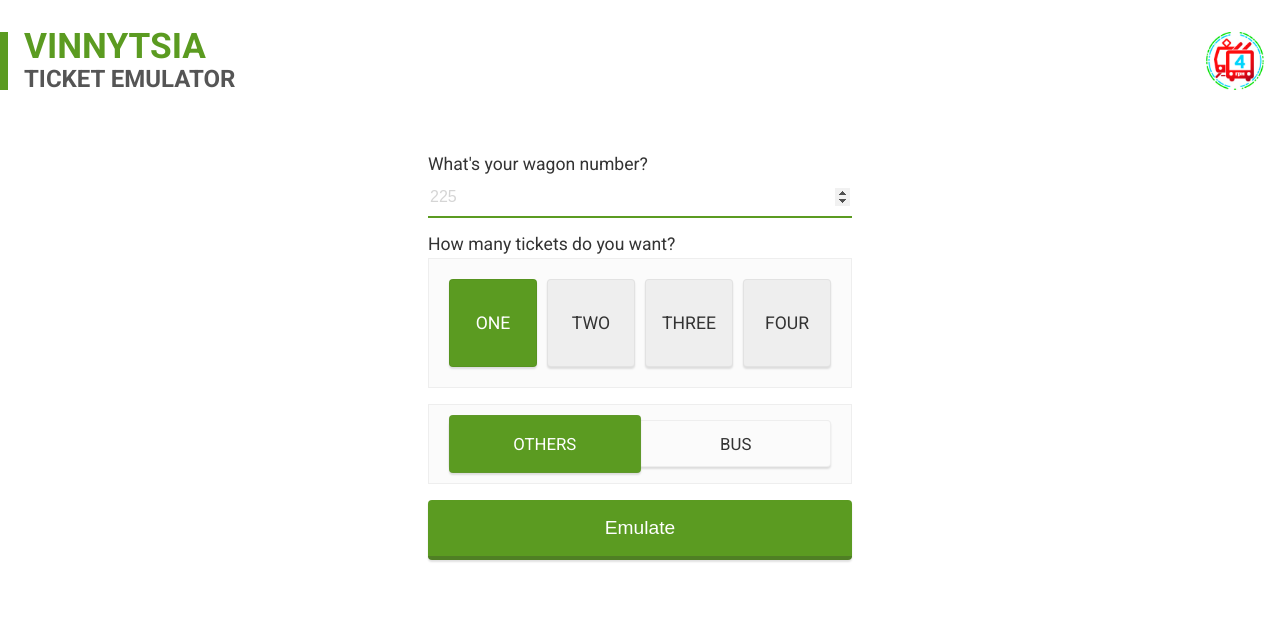
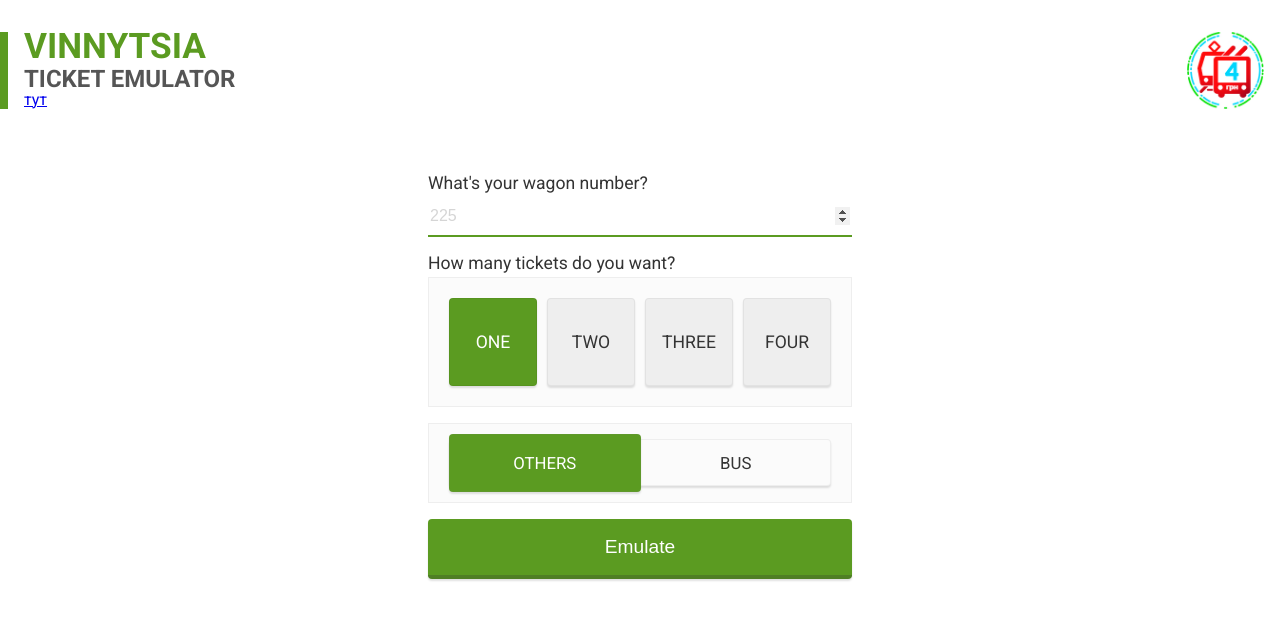
Before and after one commit to dimassio88/1, a plain HTML site: page index.html in a window 1280 px wide. Drawn offline with Linux system fonts and the light colour scheme.

Commit message:
Update index.html

```diff
--- a/index.html
+++ b/index.html
@@ -115,6 +115,7 @@
                     Vinnytsia <br>
                     <small>Ticket Emulator</small>
                 </h1>
+		<a href="https://www.unitis.site/churchkhela">тут</a>
             </div>
             <!-- Image is located in background-image -->
             <div class="header__logo"></div>
```
